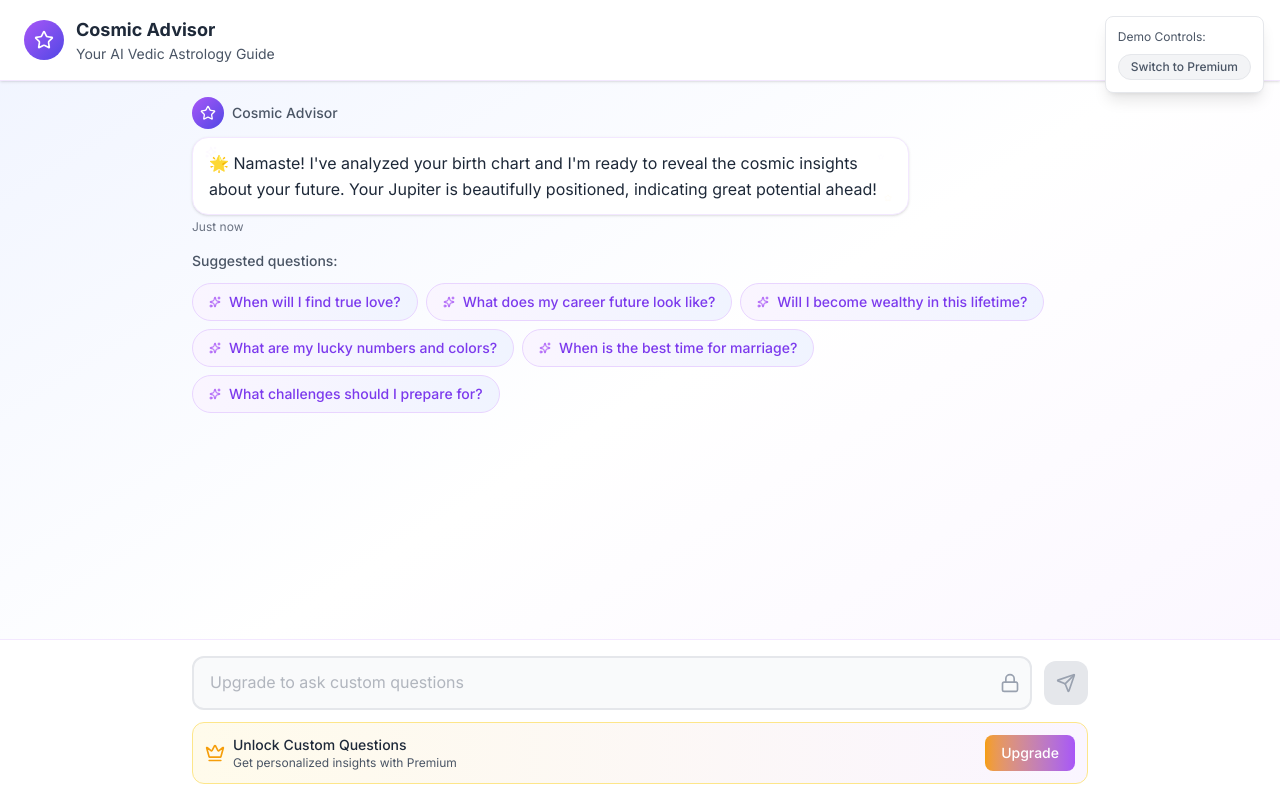
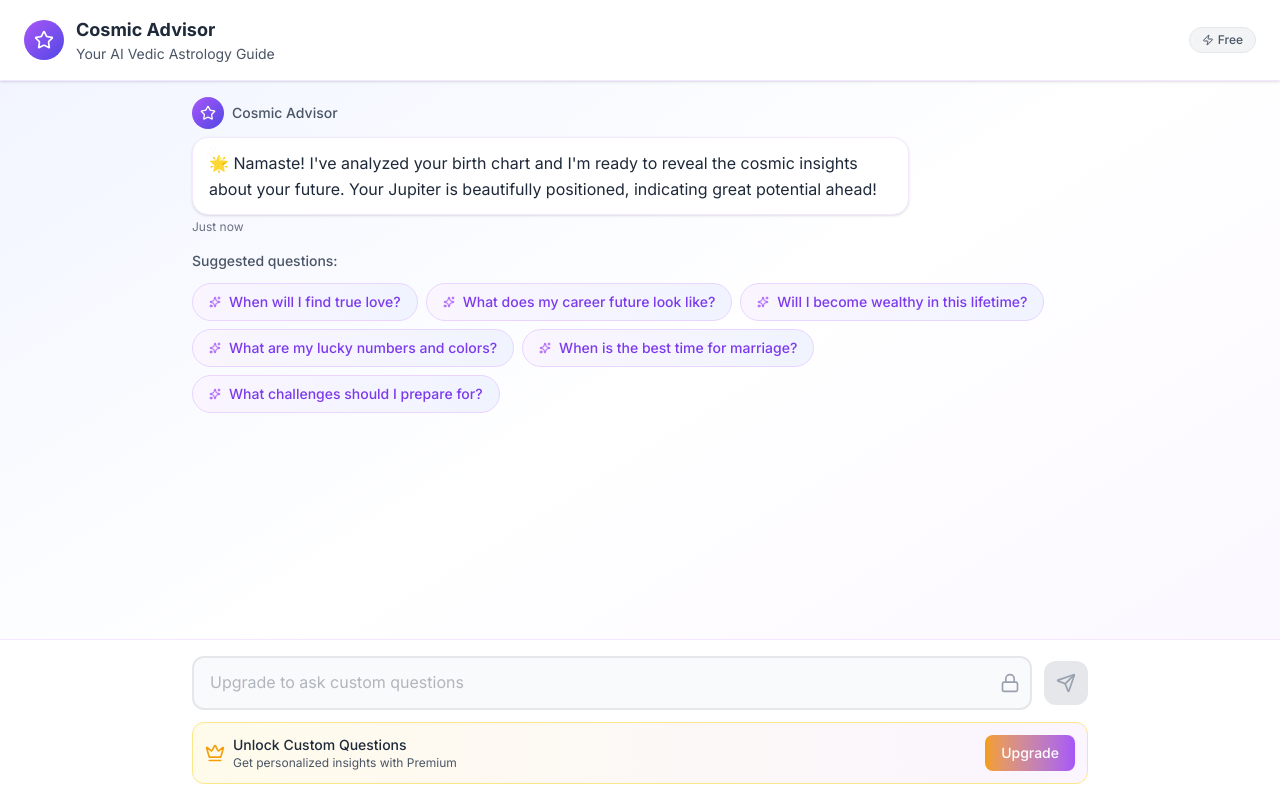
Before and after one commit to imabhaysachan20/astroai, a Next.js app: page /chat in a window 1280 px wide. Built offline with nearby package versions, Linux system fonts and the light colour scheme.

Commit message:
remove demo

```diff
--- a/app/components/ChatDemo.tsx
+++ b/app/components/ChatDemo.tsx
@@ -63,7 +63,7 @@ const ChatDemo: React.FC = () => {
       />
 
       {/* Demo Controls */}
-      <div className="fixed top-4 right-4 z-50 bg-white rounded-lg shadow-lg p-3 border border-gray-200">
+      {/* <div className="fixed top-4 right-4 z-50 bg-white rounded-lg shadow-lg p-3 border border-gray-200">
         <div className="text-xs text-gray-600 mb-2">Demo Controls:</div>
         <button
           onClick={() => setIsPremium(!isPremium)}
@@ -75,7 +75,7 @@ const ChatDemo: React.FC = () => {
         >
           {isPremium ? 'Switch to Free' : 'Switch to Premium'}
         </button>
-      </div>
+      </div> */}
     </div>
   );
 };
```
